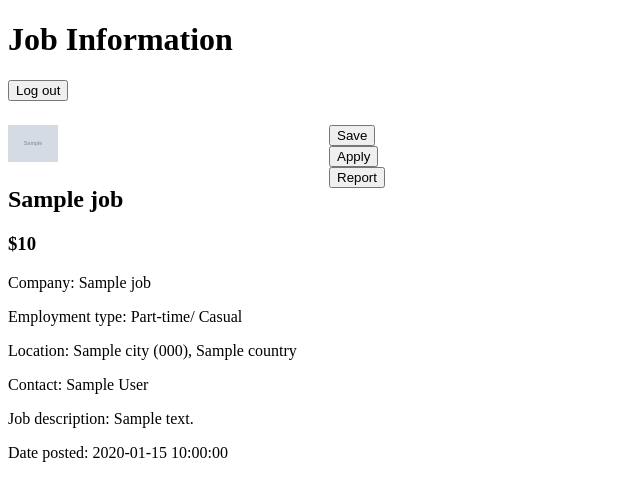
After one commit to samueljenkin/CareerHive, a Flask app: page /jobs/1/view in a window 1280 px wide. The commit adds this page. Shown: the top 501 px of the page, without its empty margins (0-640 px from the left). Run offline with Flask 3, Linux system fonts and the light colour scheme; grey boxes marked "Sample" are stand-in pictures; a database or web service that is not in the repository returns one stand-in record (values such as "Sample title"); parts of the project's set-up code (start-up, migrations or seed data) failed here and were passed over; some libraries are stand-ins or nearby versions.

Commit message:
able to view specific jobs

```diff
--- a/controllers/jobs_controller.py
+++ b/controllers/jobs_controller.py
@@ -67,3 +67,7 @@ def search():
     input = request.form.get('input')
     jobs = get_filtered_jobs(dropdown, input)
     return render_template('jobs/index.html', jobs=jobs, current_user=current_user())
+
+def view(id):
+    job = get_job(id)
+    return render_template('jobs/view.html', job=job, current_user=current_user())
--- a/routes/jobs_routes.py
+++ b/routes/jobs_routes.py
@@ -1,5 +1,5 @@
 from flask import Blueprint
-from controllers.jobs_controller import index, new, create, edit, update, delete, save, apply, report, search
+from controllers.jobs_controller import index, new, create, edit, update, delete, save, apply, report, search, view
 
 jobs_routes = Blueprint('jobs_routes', __name__)
 
@@ -13,3 +13,4 @@ jobs_routes.route('/<id>/save', methods=["POST"])(save)
 jobs_routes.route('/<id>/apply', methods=["POST"])(apply)
 jobs_routes.route('/<id>/report', methods=["POST"])(report)
 jobs_routes.route('/search', methods=["POST"])(search)
+jobs_routes.route('/<id>/view')(view)
--- a/templates/jobs/index.html
+++ b/templates/jobs/index.html
@@ -49,6 +49,10 @@
     </section>
 
     <section class="controls">
+        <form action="/jobs/{{ job['id'] }}/view">
+            <button>View</button>
+        </form>
+
         {% if current_user['id'] == job['user_id'] %}
         <form action="/jobs/{{ job['id'] }}/edit">
             <button>Edit</button>
--- /dev/null
+++ b/templates/jobs/view.html
@@ -0,0 +1,54 @@
+{% extends 'base.html' %}
+
+{% block content %}
+<header>
+    <h1>Job Information</h1>
+
+    <section class="controls">
+        <form action="/sessions/delete" method="POST">
+            <button>Log out</button>
+        </form>
+    </section>
+</header>
+
+<main class="jobs">
+    <section class="job">
+        <img src="{{ job['logo'] }}" alt="">
+        <h2>{{ job['title'] }}</h2>
+        <h3>${{ job['salary'] }}</h3>
+        <p>Company: {{ job['name'] }}</p>
+        {% if job['fulltime'] == 'true' %}
+        <p>Employment type: Full-time</p>
+        {% else %}
+        <p>Employment type: Part-time/ Casual</p>
+        {% endif %}
+        <p>Location: {{ job['city'] }} ({{ job['zipcode'] }}), {{ job['country'] }}</p>
+        <p>Contact: {{ job['author'] }}</p>
+        <p class="overflow">Job description: {{ job['content'] }}</p>
+        <p>Date posted: {{ job['date'] }}</p>
+    </section>
+
+    <section class="controls">
+        {% if current_user['id'] == job['user_id'] %}
+        <form action="/jobs/{{ job['id'] }}/edit">
+            <button>Edit</button>
+        </form>
+
+        <form action="/jobs/{{ job['id'] }}/delete" method="POST">
+            <button>Delete</button>
+        </form>
+        {% endif %}
+
+        <form action="/jobs/{{ job['id'] }}/save" method="POST">
+            <button>Save</button>
+        </form>
+
+        <form action="/jobs/{{ job['id'] }}/apply" method="POST">
+            <button>Apply</button>
+        </form>
+
+        <form action="/jobs/{{ job['id'] }}/report" method="POST">
+            <button>Report</button>
+        </form>
+    </section>
+{% endblock %}
```
